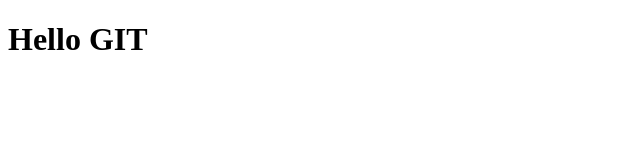
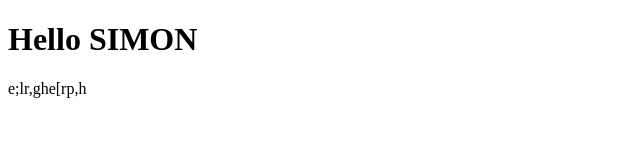
Before and after one commit to TeenGud/testing, a plain HTML site: page index.html in a window 1280 px wide. Shown: the whole page, without its empty margins (0-640 px from the left). Drawn offline with Linux system fonts and the light colour scheme.

Commit message:
Wrong commit

```diff
--- a/index.html
+++ b/index.html
@@ -6,6 +6,7 @@
     <title>Document</title>
 </head>
 <body>
-    <h1>Hello GIT</h1>
+    <h1>Hello SIMON</h1>
+    <p>e;lr,ghe[rp,h</p>
 </body>
 </html>
```
